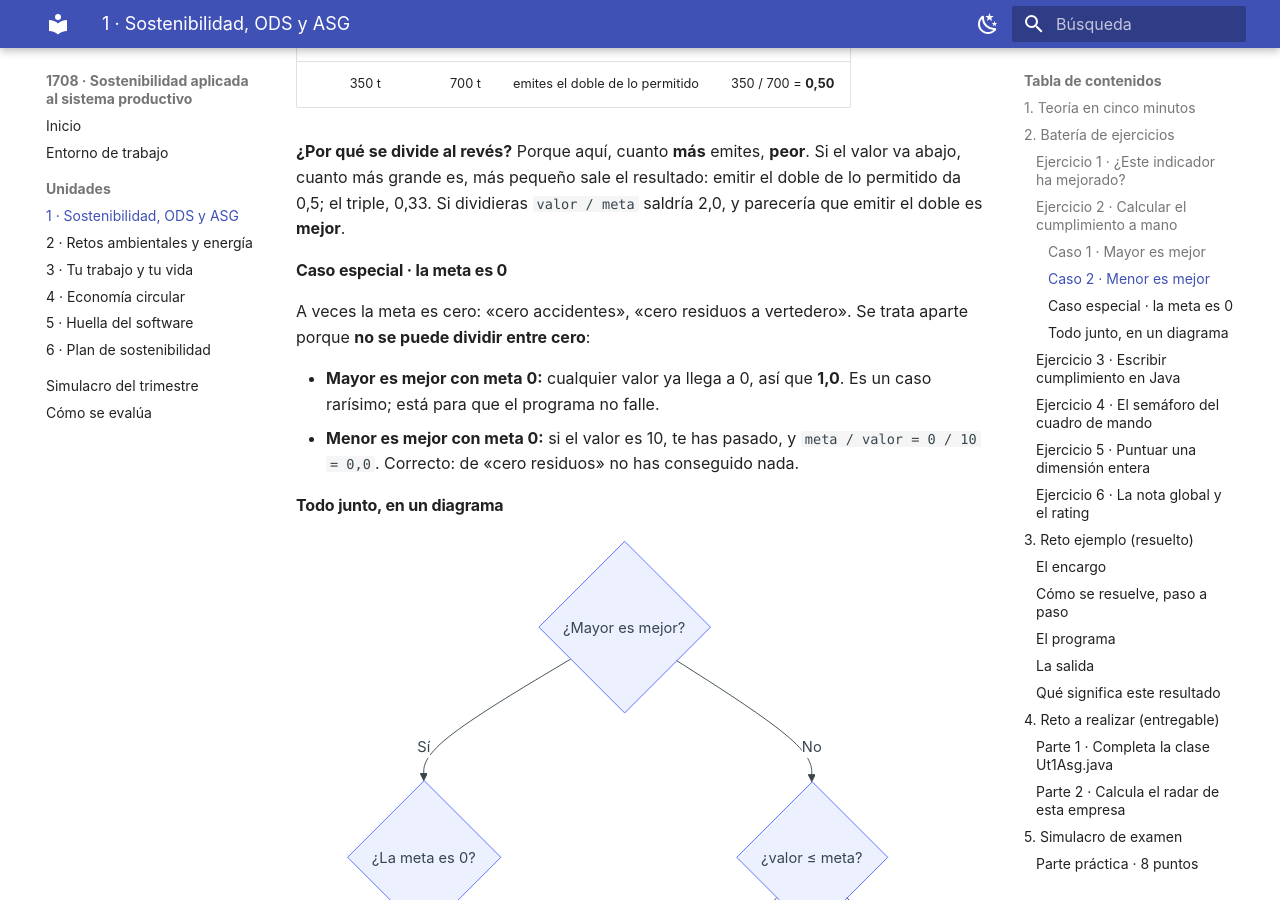
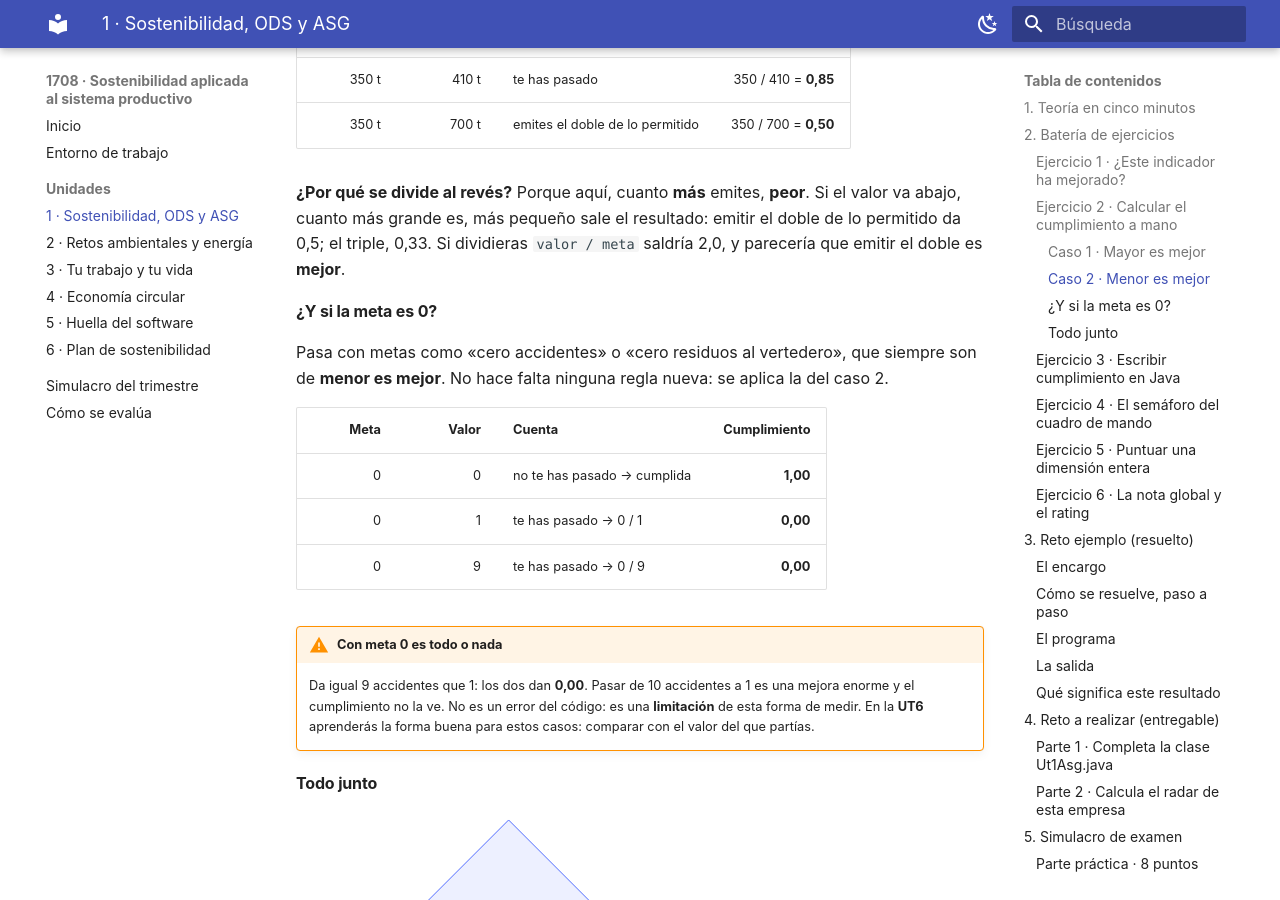
Before and after one commit to campusdevfp/sost2627, an MkDocs documentation site: the page built from docs/ut1/index.md, in a window 1280 px wide and 900 px high, scrolled down 3327 px. Built offline with MkDocs 1.6.1 and Material for MkDocs 9.7.7, drawn with Linux system fonts in a browser that asks for light colours; some of the changed text lies outside the part shown.

Commit message:
update2|

````diff
--- a/docs/ut1/index.md
+++ b/docs/ut1/index.md
@@ -27,7 +27,7 @@
 
 | Dimensión | Qué mide | Ejemplo real |
 |---|---|---|
-| **A**mbiental | Emisiones, energía, agua, residuos | % de electricidad renovable del CPD |
+| **A**mbiental | Emisiones, energía, agua, residuos | % de electricidad renovable del centro de datos |
 | **S**ocial | Empleo, igualdad, formación, accesibilidad | Brecha salarial de género |
 | **G**obernanza | Ética, transparencia, cumplimiento | Plantilla formada en el código ético |
 
@@ -72,7 +72,7 @@
     | Horas de formación | **mayor es mejor** | 24 → 28 (sube) | **Sí** |
     | Brecha salarial | **menor es mejor** | 11 → 9 (baja) | **Sí** |
 
-    **Lo importante:** en tres de los cuatro el número sube, pero solo en dos eso es una buena noticia. Un programa que no sepa la dirección de cada indicador dará resultados al revés. Por eso todos los métodos de esta unidad llevan el parámetro `mayorEsMejor`.
+    **Lo importante:** en tres de los cuatro el número sube, pero solo en dos eso es una buena noticia. Un programa que no sepa la dirección de cada indicador dará resultados al revés. Por eso los métodos que comparan con una meta llevan el parámetro `mayorEsMejor`.
 
 
 ---
@@ -125,23 +125,27 @@
 
 **¿Por qué se divide al revés?** Porque aquí, cuanto **más** emites, **peor**. Si el valor va abajo, cuanto más grande es, más pequeño sale el resultado: emitir el doble de lo permitido da 0,5; el triple, 0,33. Si dividieras `valor / meta` saldría 2,0, y parecería que emitir el doble es **mejor**.
 
-#### Caso especial · la meta es 0
+#### ¿Y si la meta es 0?
 
-A veces la meta es cero: «cero accidentes», «cero residuos a vertedero». Se trata aparte porque **no se puede dividir entre cero**:
+Pasa con metas como «cero accidentes» o «cero residuos al vertedero», que siempre son de **menor es mejor**. No hace falta ninguna regla nueva: se aplica la del caso 2.
 
-- **Mayor es mejor con meta 0:** cualquier valor ya llega a 0, así que **1,0**. Es un caso rarísimo; está para que el programa no falle.
-- **Menor es mejor con meta 0:** si el valor es 10, te has pasado, y `meta / valor = 0 / 10 = 0,0`. Correcto: de «cero residuos» no has conseguido nada.
+| Meta | Valor | Cuenta | Cumplimiento |
+|---:|---:|---|---:|
+| 0 | 0 | no te has pasado → cumplida | **1,00** |
+| 0 | 1 | te has pasado → 0 / 1 | **0,00** |
+| 0 | 9 | te has pasado → 0 / 9 | **0,00** |
 
-#### Todo junto, en un diagrama
+!!! warning "Con meta 0 es todo o nada"
+    Da igual 9 accidentes que 1: los dos dan **0,00**. Pasar de 10 accidentes a 1 es una mejora enorme y el cumplimiento no la ve. No es un error del código: es una **limitación** de esta forma de medir. En la **UT6** aprenderás la forma buena para estos casos: comparar con el valor del que partías.
+
+#### Todo junto
 
 ```mermaid
 flowchart TD
-    A{"¿Mayor es mejor?"} -->|Sí| B{"¿La meta es 0?"}
-    B -->|Sí| R1["1,0"]
-    B -->|No| R2["valor / meta<br/>como mucho 1,0"]
+    A{"¿Mayor es mejor?"} -->|Sí| R1["valor / meta<br/>como mucho 1,0"]
     A -->|No| C{"¿valor ≤ meta?"}
-    C -->|Sí| R3["1,0<br/>meta cumplida"]
-    C -->|No| R4["meta / valor"]
+    C -->|Sí| R2["1,0<br/>meta cumplida"]
+    C -->|No| R3["meta / valor"]
 ```
 
 **Qué tienes que hacer.** Calcula el cumplimiento de estos cuatro casos, con dos decimales.
@@ -164,7 +168,7 @@
 
     **El caso b** se acota porque no existe el 119 % de cumplimiento: si no, una empresa taparía tres indicadores malos con uno espectacular.
 
-    **El caso d** es una meta de «cero residuos a vertedero» y se enviaron 10 t: el cumplimiento es 0, correcto. Ojo con hacerlo al revés (`valor / meta = 10/0`): en Java eso no lanza excepción, devuelve `Infinity` y se propaga por todo el informe sin avisar.
+    **El caso d** es una meta de «cero residuos al vertedero» y se enviaron 10 t: te has pasado, así que el cumplimiento es 0. Con meta 0, cualquier valor por encima da 0 (recuerda el aviso de «todo o nada»).
 
 
 ---
@@ -184,18 +188,16 @@
     ```java
     double cumplimiento(double valor, double meta, boolean mayorEsMejor) {
         if (mayorEsMejor) {
-            if (meta == 0) return 1.0;              // (1) caso límite ANTES de dividir
-            return Math.min(1.0, valor / meta);     // (2) tope en 1
+            return Math.min(1.0, valor / meta);     // (1) caso 1
         }
-        if (valor <= meta) return 1.0;              // (3) ya se ha alcanzado
-        return meta / valor;                        // (4) se ha pasado
+        if (valor <= meta) return 1.0;              // (2) caso 2, no te has pasado
+        return meta / valor;                        // (3) caso 2, te has pasado
     }
     ```
 
-    1. Si no compruebas la meta 0 aquí, la línea 2 divide entre cero.
-    2. `Math.min` es más limpio que un `if` para poner el tope.
-    3. Con «menor es mejor», estar **por debajo** de la meta es cumplir del todo.
-    4. Aquí `valor` siempre es mayor que 0 (porque es mayor que `meta`, que es ≥ 0), así que esta división es segura.
+    1. Lo que tienes entre lo que quieres. `Math.min(1.0, …)` pone el tope: si sale 1,19, devuelve 1,0.
+    2. Con «menor es mejor», estar por debajo de la meta o justo en ella es cumplirla del todo.
+    3. Te has pasado: se divide al revés. Aquí nunca se divide entre 0, porque si llegas a esta línea es que `valor` es mayor que `meta`.
 
     **Compruébalo** con los cuatro casos del ejercicio 2 antes de seguir.
 
@@ -209,7 +211,7 @@
 | Cumplimiento | Color |
 |---|---|
 | Desde 0,90 | VERDE |
-| Desde 0,70 hasta 0,89 | AMBAR |
+| Desde 0,70 hasta menos de 0,90 | AMBAR |
 | Por debajo de 0,70 | ROJO |
 
 **Qué tienes que hacer.** Escribe `String semaforo(double cumplimiento)`. Si el valor no está entre 0 y 1, lanza `IllegalArgumentException`. Después aplícalo a los cuatro resultados del ejercicio 2.
@@ -262,7 +264,7 @@
     ```
 
     1. Sin esto, dividirías entre cero. Devolver 0 es lo correcto: una dimensión sin indicadores no ha demostrado nada.
-    2. El truco del redondeo a un decimal: multiplicas por 10, redondeas al entero y divides entre 10,0. El `.0` es imprescindible, o Java haría una división entera.
+    2. Dos pasos en una línea. `media * 100` pasa de la escala 0-1 a la escala 0-100. Después viene el truco del redondeo a un decimal: multiplicas por 10, redondeas al entero y divides entre 10,0. El `.0` es imprescindible, o Java haría una división entera.
 
     **Resultado:** `(0,720 + 0,854 + 0,633) / 3 = 0,736` → **73,6**
 
@@ -319,7 +321,7 @@
 
 | Indicador | Dim. | Valor | Meta | Dirección |
 |---|:-:|---:|---:|---|
-| Electricidad renovable en el CPD (%) | A | 72 | 100 | mayor |
+| Electricidad renovable en el centro de datos (%) | A | 72 | 100 | mayor |
 | Emisiones alcance 1 y 2 (t CO₂e) | A | 410 | 350 | menor |
 | Residuos electrónicos reutilizados (%) | A | 38 | 60 | mayor |
 | Horas de formación por persona | S | 28 | 40 | mayor |
@@ -340,11 +342,15 @@
 2. **Los de cada dimensión** se agrupan en un array y se resumen con `puntuacionDimension`.
 3. **Las tres notas** se combinan con `puntuacionAsg`, que aplica los pesos.
 4. **La nota global** se traduce a letras con `rating`.
-5. **El punto débil** se busca aplicando `semaforo` al peor indicador.
+5. **El punto débil**: miramos la tabla de cumplimientos, elegimos el más bajo y le aplicamos `semaforo`.
 
 ### El programa
 
+Crea el fichero `src/main/java/sostenibilidad/DemoUt1.java` y ejecútalo con el botón de *play* del IDE:
+
 ```java
+package sostenibilidad;
+
 public class DemoUt1 {
     public static void main(String[] args) {
         // Paso 1 y 2: cumplimientos agrupados por dimensión
@@ -368,7 +374,7 @@
         System.out.printf("A=%.1f  S=%.1f  G=%.1f%n", a, s, g);
         System.out.printf("ASG=%.1f  rating=%s%n", total, Ut1Asg.rating(total));
 
-        // Paso 5: el punto débil
+        // Paso 5: el punto débil (el cumplimiento más bajo de la tabla)
         double peor = Ut1Asg.cumplimiento(9, 5, false);
         System.out.printf("Peor indicador: brecha salarial (%.3f) -> %s%n",
                 peor, Ut1Asg.semaforo(peor));
@@ -398,7 +404,6 @@
 
 - La **gobernanza va 28 puntos por encima** de lo social. Es lo más barato de cumplir: formar a la plantilla en un código ético cuesta una tarde.
 - Lo **social es la dimensión más débil** (62,8), y dentro de ella la **brecha salarial está en rojo**: 0,556 de cumplimiento, el peor indicador de la empresa con diferencia.
-- La **ponderación ayuda a la empresa**: lo ambiental, que pesa un 40 %, va mejor que lo social, que pesa un 30 %. Con pesos iguales la nota bajaría.
 
 **La conclusión profesional:** la acción prioritaria de esta empresa no es la que sale en su portada. Es la brecha salarial. Y eso solo se ve bajando del rating global al indicador concreto, que es exactamente lo que hace un analista ASG y lo que acabas de programar.
 
@@ -426,7 +431,7 @@
 | 8 | `odsCubiertos` | Devuelve los ODS válidos (1-17), ordenados y sin repetir | `TreeSet<Integer>` ordena y quita duplicados solo; después vuélcalo a `int[]` con un bucle y un contador |
 
 !!! tip "No te atasques"
-    Lanza los tests **antes** de escribir nada: verás 16 fallos, cada uno con el nombre del ejercicio al que corresponde (`E2 · cumplimiento cuando mayor es mejor`). Ve resolviéndolos de uno en uno.
+    Lanza los tests **antes** de escribir nada: verás 24 fallos. Cada test empieza por el número del método que comprueba (`M2 · cumplimiento cuando mayor es mejor` es del método 2). Ve resolviéndolos de uno en uno.
 
 ### Parte 2 · Calcula el radar de esta empresa
 
@@ -555,19 +560,19 @@
 
 **9.** Meta 0, valor 10, menor es mejor. El cumplimiento es…
 
-a) 1,0 · b) 0,0 · c) Infinity · d) excepción
+a) 1,0 · b) 0,0 · c) 0,1 · d) excepción
 
 ??? success "Respuesta"
 
     **b**
 
-**10.** Dividir dos `double` entre cero en Java…
+**10.** Una empresa tiene la meta de «cero accidentes» y pasa de 10 accidentes a 2. Su cumplimiento…
 
-a) lanza ArithmeticException · b) devuelve Infinity o NaN sin avisar · c) devuelve 0 · d) no compila
+a) sube a 0,8 · b) sigue en 0,0 · c) pasa a 0,2 · d) da error
 
 ??? success "Respuesta"
 
-    **b**. Por eso hay que tratar el caso antes.
+    **b**. Con meta 0, cualquier valor por encima da 0: es todo o nada. La mejora existe, pero esta fórmula no la ve. Para medirla hace falta la línea base (UT6).
 
 **11.** Cumplimientos 0,72 · 0,854 · 0,633 dan una puntuación de dimensión de…
 
````
Also changed, not shown: other parts of docs/ut1/index.md (+1 -1 lines), docs/ut2/index.md (+4 -0 lines), docs/ut3/index.md (+4 -0 lines), docs/ut4/index.md (+4 -0 lines), docs/ut5/index.md (+4 -0 lines), docs/ut6/index.md (+47 -15 lines), 14 other files.
